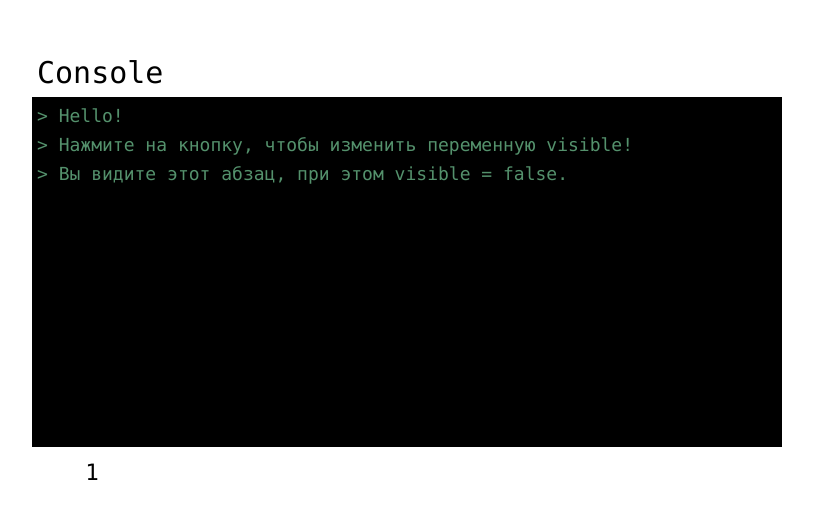
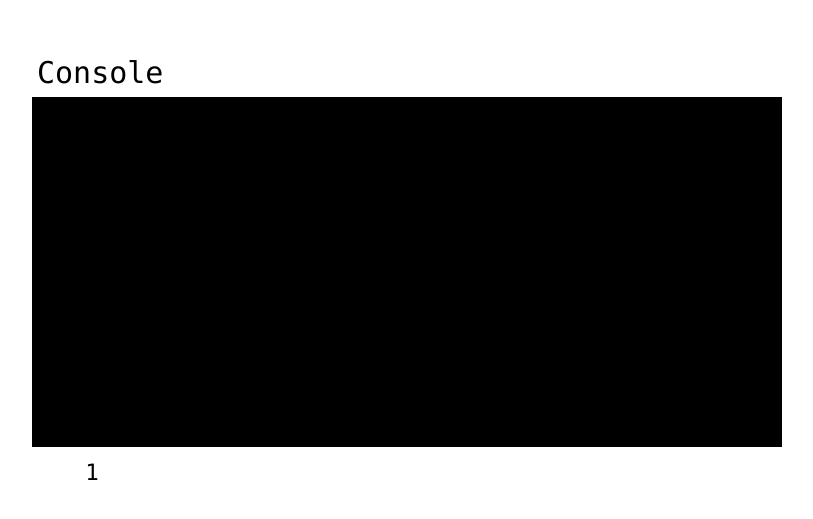
Before and after one commit to GanievIbraim/Vue3_base, a Vue app: page / in a window 1280 px wide. Shown: the part 131-650 px from the top of the page, without its empty margins (233-1046 px from the left). Built offline with nearby package versions, Linux system fonts and the light colour scheme.

Commit message:
Inverting

```diff
--- a/src/App.vue
+++ b/src/App.vue
@@ -5,10 +5,7 @@
   </div>
 
   <div id='cmd'>
-    <p>> Hello!</p>
-    <p>> Нажмите на кнопку, чтобы изменить переменную visible!</p>
-    <p v-if="visible">> Вы видите этот абзац, при этом visible = true.</p>
-    <p v-if="!visible">> Вы видите этот абзац, при этом visible = false.</p>
+    <p v-if="!hidden">> Hello :)</p>
   </div>
 
   <button  @click="show">1</button>
@@ -20,13 +17,12 @@
 export default {
 	data() {
     return {
-      visible: false,
+      hidden: true,
 	  }
   },
 
   methods: {
     show: function() {
-      this.visible = !(this.visible) &&  true;
     }
   }
 }
```
